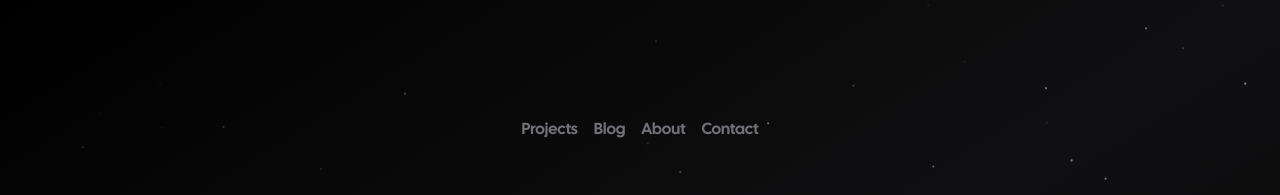
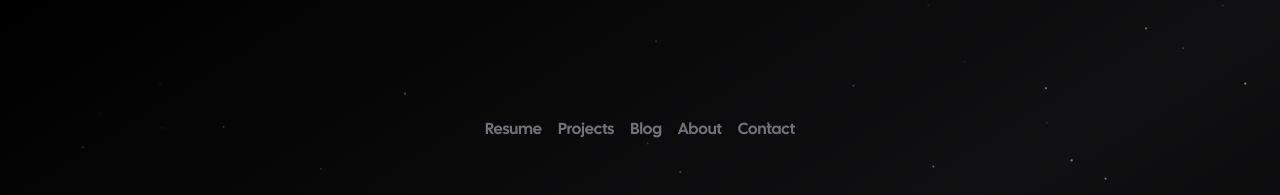
Before and after one commit to ajaysinghnp/portfolio-blog-theme, a Next.js app: page / in a window 1280 px wide. Shown: the top 195 px of the page. Built offline with nearby package versions, Linux system fonts and the light colour scheme.

Commit message:
Resume added to the navigation menu

```diff
--- a/app/page.tsx
+++ b/app/page.tsx
@@ -5,6 +5,7 @@ import Particles from "@/components/particles";
 import Social from "@/components/social";
 
 const navigation = [
+  { name: "Resume", href: "/resume" },
   { name: "Projects", href: "/projects" },
   { name: "Blog", href: "/blog" },
   { name: "About", href: "/about" },
```
